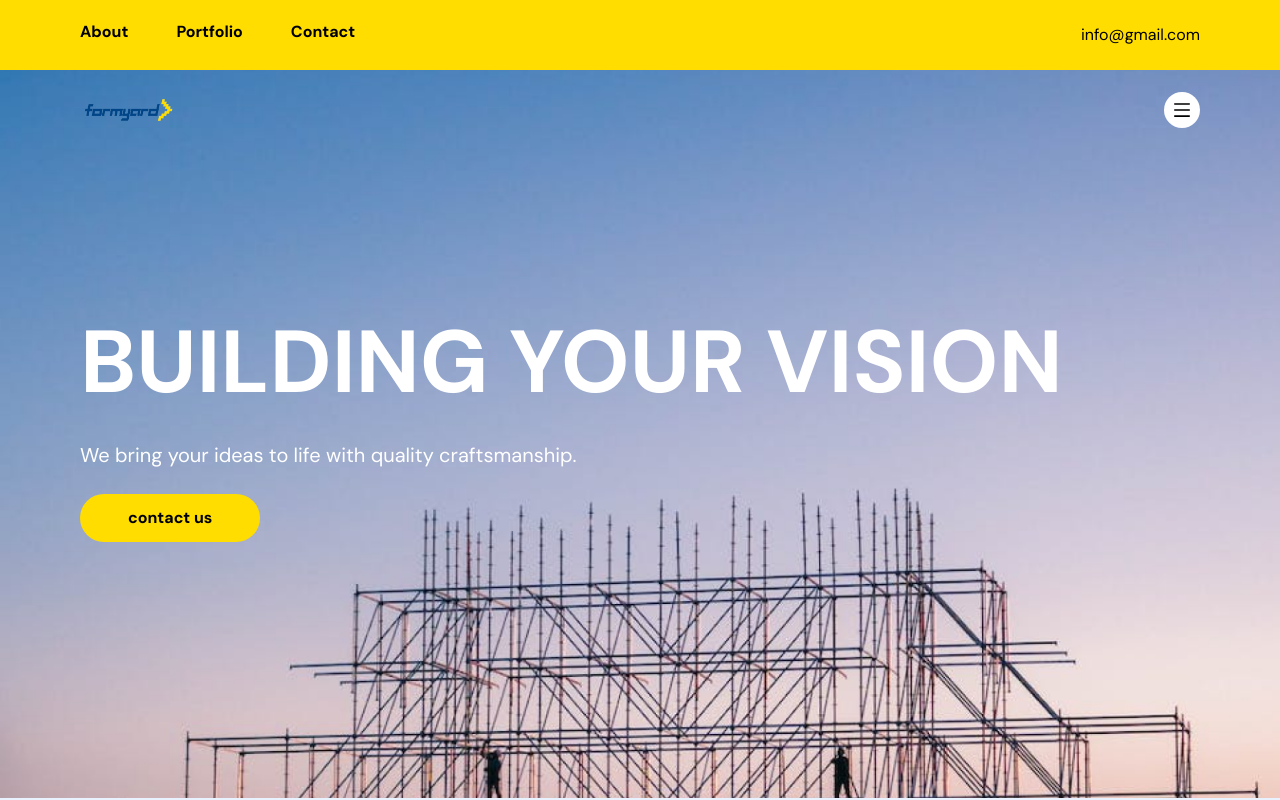
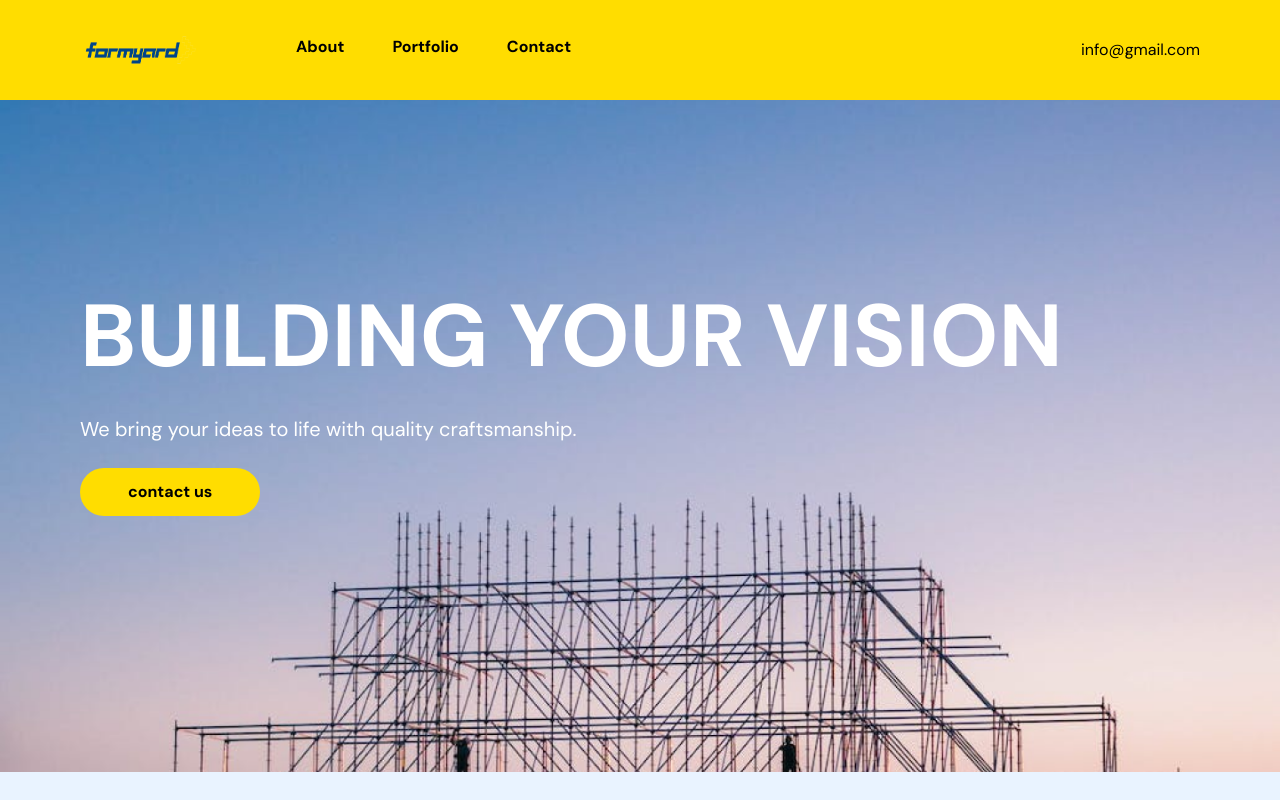
Before and after one commit to Ebiperre/FormyardNIG, a React (Vite) app: page / in a window 1280 px wide. Shown: the top 800 px of the page. Built offline with nearby package versions, Linux system fonts and the light colour scheme; some icons are missing.

Commit message:
logo and navigation fix

```diff
--- a/src/components/Hero.jsx
+++ b/src/components/Hero.jsx
@@ -12,14 +12,14 @@ const Hero = () => {
       {/* put bg image in tailwindconfig file */}
       {/* hero content  */}
       <div className="relative z-20 flex flex-1 flex-col xl:w-1/2">
-        <div className=" w-full flexBetween pt-2">
+        {/* <div className=" w-full flexBetween pt-2">
           <div className="w-24">
           <Link to={`/`} className="font-bold"><img src={logo} /></Link>
           </div>
           <button className="bg-white text-black rounded-full p-2">
             <AiOutlineMenu size={20} />
           </button>
-        </div>
+        </div> */}
 
         {/* CTA */}
         <div className="relative flex flex-1 item-start flex-col py-16 lg:py-44 gap-3 lg:gap-6">
--- a/src/components/Navigation.jsx
+++ b/src/components/Navigation.jsx
@@ -3,12 +3,18 @@ import { Outlet, Link } from "react-router-dom";
 import { PiEnvelope } from 'react-icons/pi';
 import { MdPhoneIphone } from 'react-icons/md';
 import { NAV_LINKS } from '../constants';
+import logo from "../assets/Logo.png";
 
 const Navigation = () => {
   return (
     <nav className="bg-[#FFDD00] flexBetween flexCenter max-container padding-container relative z-30 py-5">
 
       <ul className='hidden h-full gap-12 lg:flex'>
+        <li>
+          <div className='w-[120px]'>
+          <img src={logo} alt="logo image" />
+          </div>
+        </li>
         {NAV_LINKS.map((link) => (
           <Link href={link.href} key={link.key}
             className="font-bold flexCenter cursor-pointer pb-1.5 transition-all">{link.label}</Link>
--- a/src/constants/index.jsx
+++ b/src/constants/index.jsx
@@ -1,9 +1,14 @@
+import logo from '../assets/Logo.png';
+
+
 //NAVIGATION
 export const NAV_LINKS = [
+    { href: '/', key: 'home', labrl: "img={logo}" },
     { href: '/about', key: 'about', label: 'About' },
     { href: '/portfolio', key: 'portfolio', label: 'Portfolio' },
     // { href: '/blog', key: 'blog', label: 'Blog' },
     { href: '/contact', key: 'contact', label: 'Contact' },
+
 ];
 
 
```
